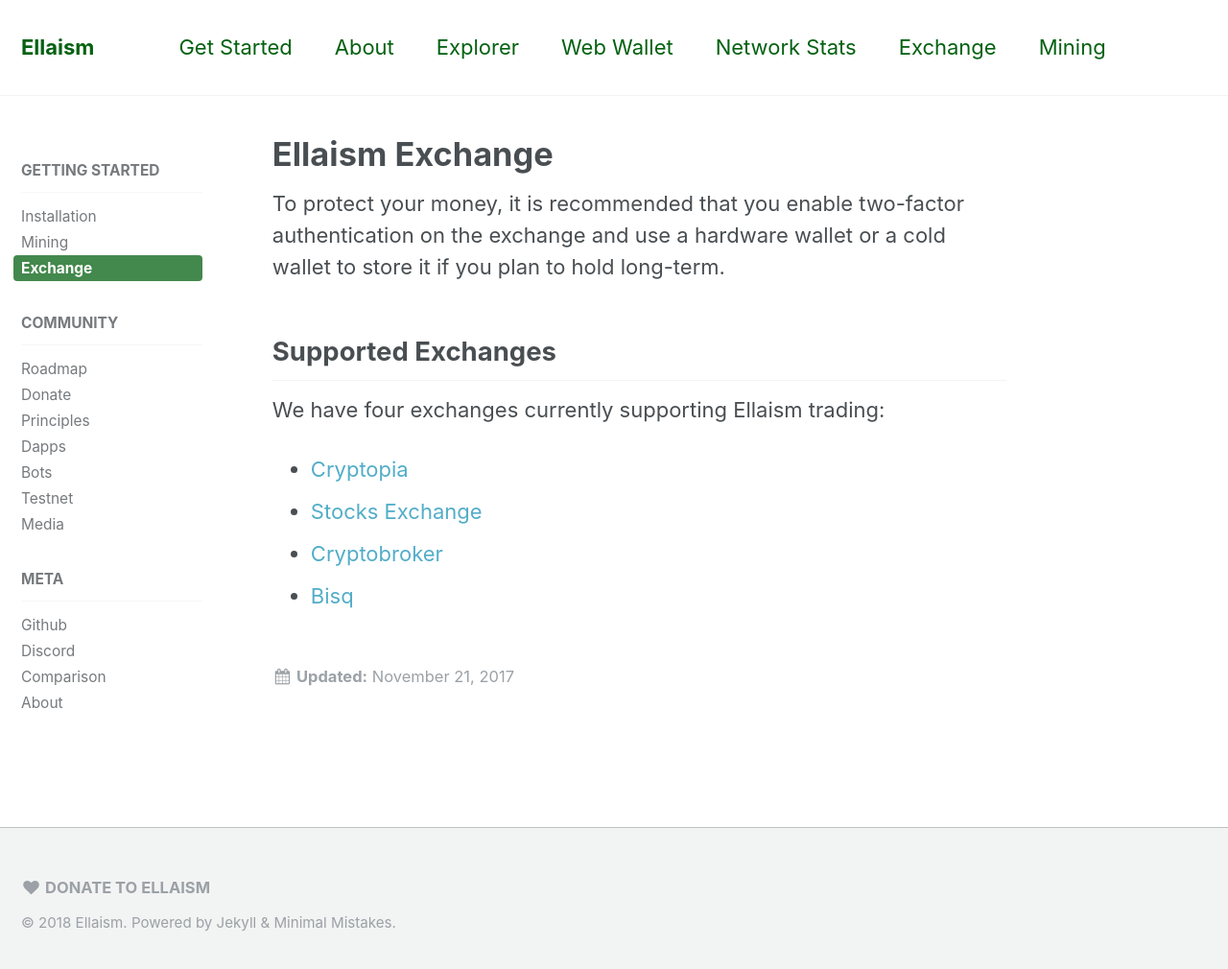
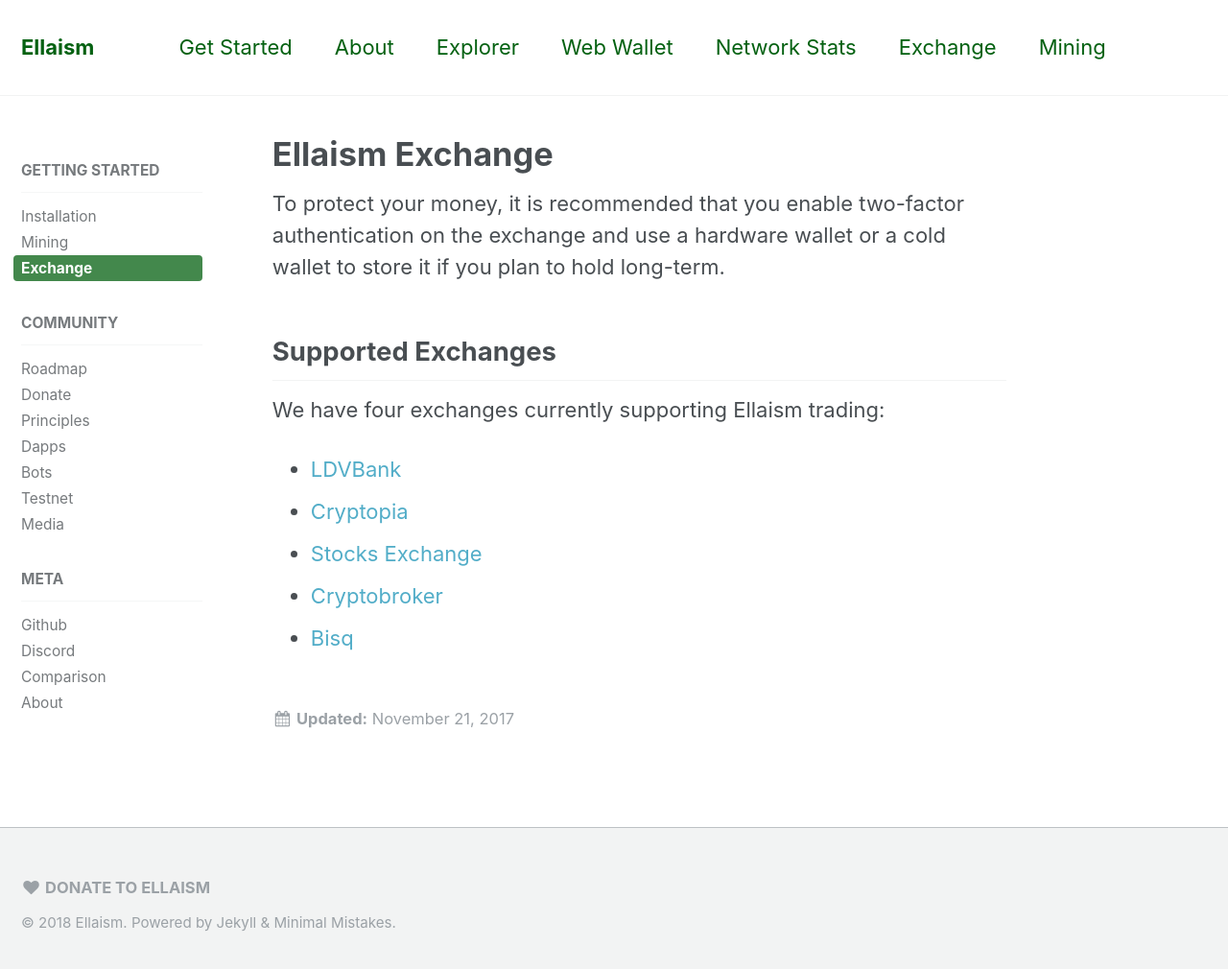
Before and after one commit to ellaism/ellaism.org, a Jekyll site: the page built from _docs/exchange.md, in a window 1280 px wide and 1018 px high. Shown: the top 1010 px of the window at 96% size. Built offline with Jekyll 4.4.1, drawn with Linux system fonts in a browser that asks for light colours.

Commit message:
Add LDVBank to exchange list

```diff
--- a/_docs/exchange.md
+++ b/_docs/exchange.md
@@ -12,6 +12,7 @@
 
 We have four exchanges currently supporting Ellaism trading:
 
+* [LDVBank](https://ldvbank.com/en-us/trading/)
 * [Cryptopia](https://www.cryptopia.co.nz/Exchange?market=ELLA_BTC)
 * [Stocks Exchange](https://stocks.exchange/trade/ELLA/BTC)
 * [Cryptobroker](https://trade.cryptobroker.io/markets/ellabtc)
```
